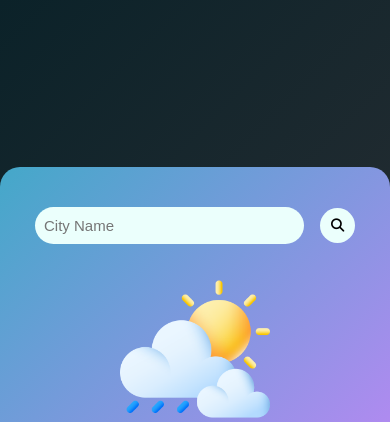
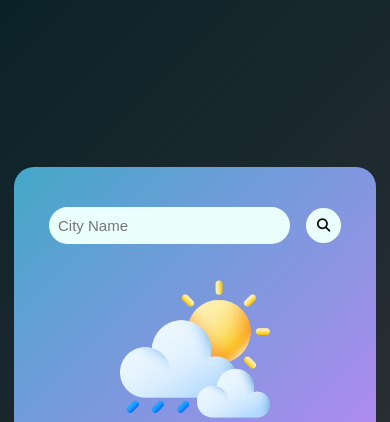
Before and after one commit to vaishcash/weather_card, a plain HTML site: page index.html in a window 390 px wide. Shown: the top 422 px of the page. Drawn offline with Linux system fonts and the light colour scheme.

Commit message:
add side margin

```diff
--- a/style.css
+++ b/style.css
@@ -156,6 +156,10 @@ body {
 }
 
 @media only screen and (max-width: 488px) {
+  body {
+    padding: 0 14px;
+  }
+
   .search input {
     padding: 10px 20px;
   }
```
